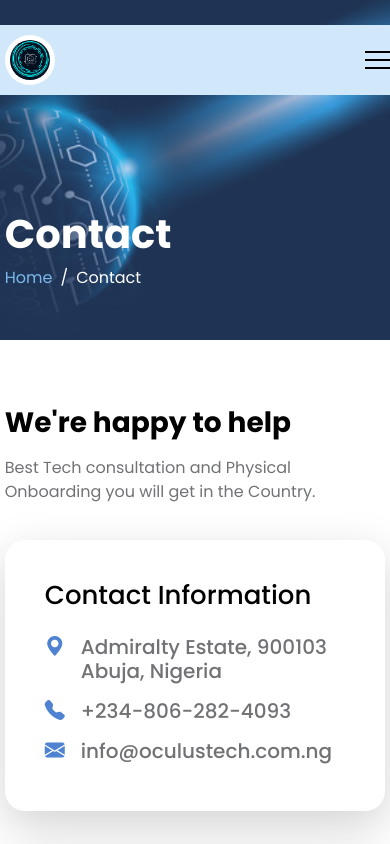
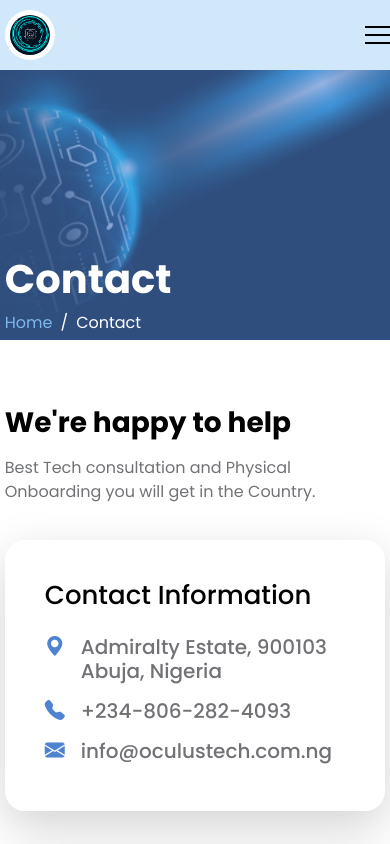
Before and after one commit to Ikendu/victorsite2, a plain HTML site: page contact.html in a window 390 px wide. Shown: the top 844 px of the page. Drawn offline with Linux system fonts and the light colour scheme.

Commit message:
redo randing page

```diff
--- a/css/style.css
+++ b/css/style.css
@@ -1,3 +1,6 @@
+.container {
+  top: 45px;
+}
 .withus {
   background-color: #2792f1;
   color: white;
@@ -118,7 +121,7 @@
   word-spacing: 15px;
   letter-spacing: 8px;
   border-radius: 20px;
-  margin: -10px;
+  margin: 30px -10px 10px;
 }
 .cd-words-wrapper {
   font-size: 2em;
@@ -136,9 +139,6 @@
   .site-header {
     padding-top: 5px;
     padding-bottom: 5px;
-  }
-  .navbar {
-    top: 25px;
   }
   .smallText {
     font-size: 0.7em !important;
--- a/css/tooplate-clean-work.css
+++ b/css/tooplate-clean-work.css
@@ -146,13 +146,14 @@ strong {
 
 .section-overlay {
   background-color: var(--secondary-color);
+  /* background-color: #0bdfb5; */
   position: absolute;
   top: 0;
   left: 0;
   pointer-events: none;
   width: 100%;
   height: 100%;
-  opacity: 0.4;
+  opacity: 0.6;
 }
 
 .testimonial-section .section-overlay {
```
Also changed, not shown: index.html (+1 -1 lines).
